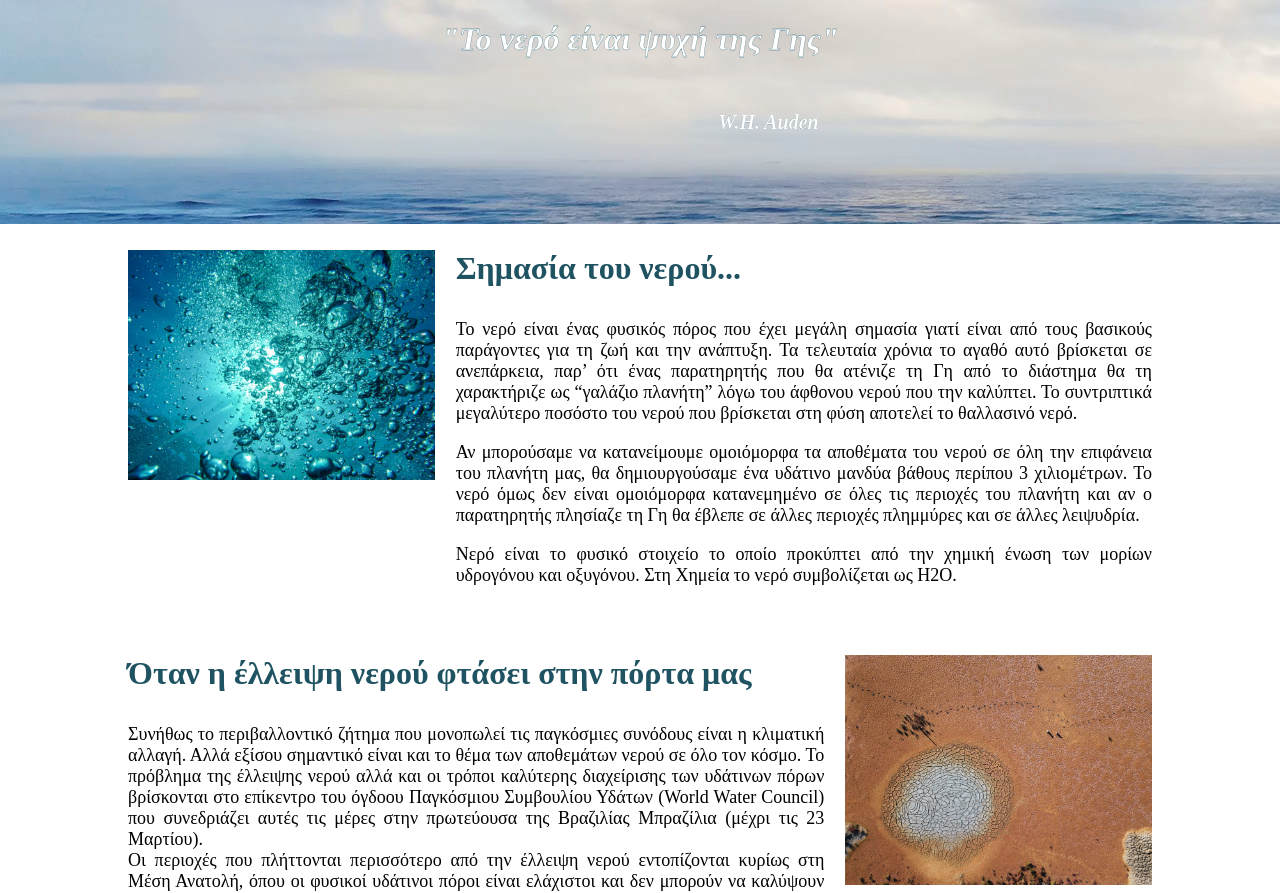
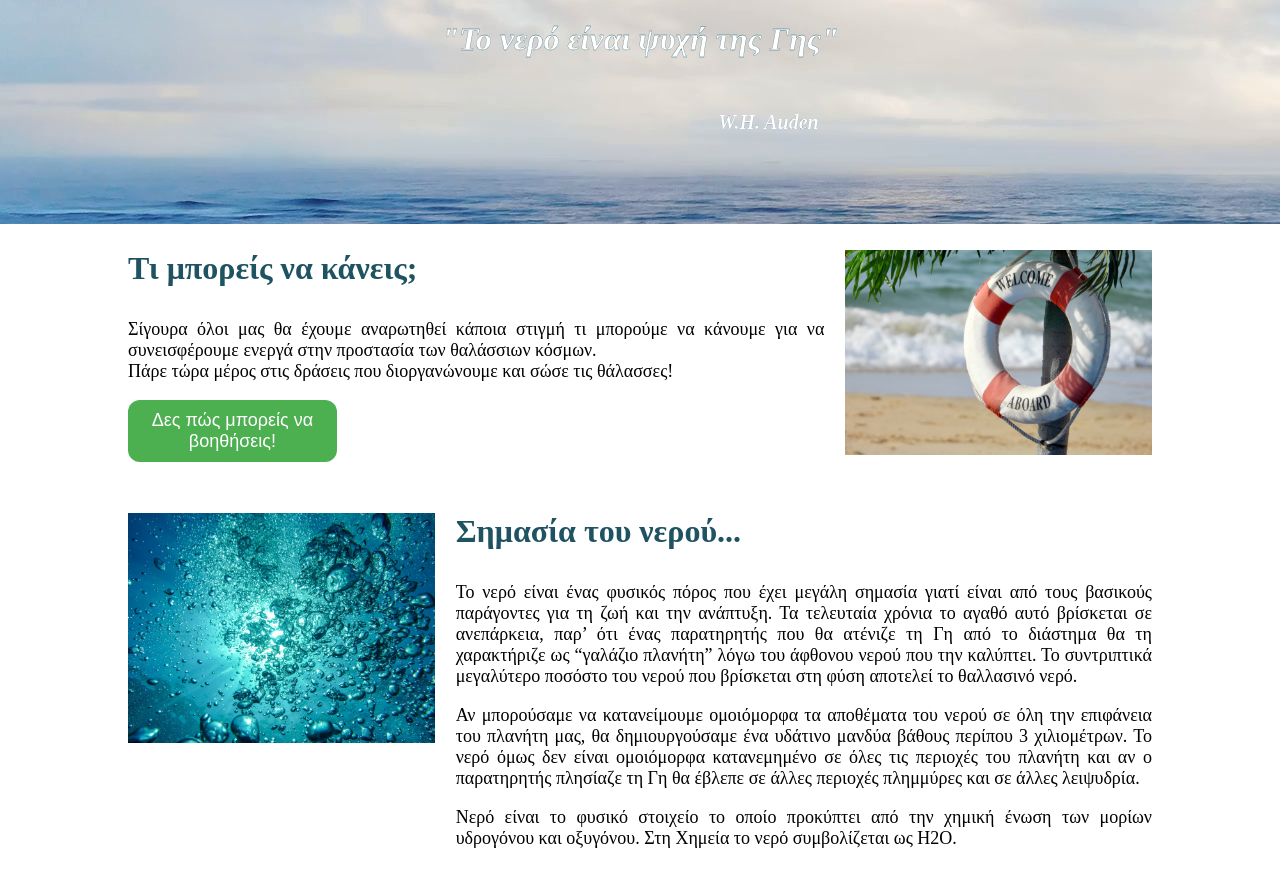
Before and after one commit to vrstelios/blue_life_csd_2021, a PHP site: page /Home.html in a window 1280 px wide. Shown: the part 1056-1949 px from the top of the page. Run offline with PHP 8.4, Linux system fonts and the light colour scheme.

Commit message:
προσθήκη στην αρχική: τι μπορείς να κάνεις και κουμπί για να πας στις δράσεις

```diff
--- a/Home.html
+++ b/Home.html
@@ -102,6 +102,21 @@
     <div>
         <h5><i>"Το νερό είναι ψυχή της Γης"</i></h5>
         <h6><i>W.H. Auden&emsp;</i></h6>
+    </div>
+</div>
+
+<div class="home_articles">
+    <div class="row">
+        <div class="column left2">
+            <h3>Τι μπορείς να κάνεις;</h3>
+            <p>Σίγουρα όλοι μας θα έχουμε αναρωτηθεί κάποια στιγμή τι μπορούμε να κάνουμε για να συνεισφέρουμε ενεργά στην προστασία των θαλάσσιων κόσμων.<br>
+                Πάρε τώρα μέρος στις δράσεις που διοργανώνουμε και σώσε τις θάλασσες!
+            </p>
+            <a href="Actions.html"><button class="youCanHelpHomeButton"> Δες πώς μπορείς να βοηθήσεις! </button></a>
+        </div>
+        <div class="column right2">
+            <img src="images/1.Home/Home_helpSea.jpg" alt="You can do it"/>
+        </div>
     </div>
 </div>
 
--- a/styles_home.css
+++ b/styles_home.css
@@ -155,3 +155,34 @@
 }
 
 /*--- Για την gallery ---*/
+
+/*--- Για το κουμπί θέλω να βοηθήσω και εγώ ---*/
+.home_articles .youCanHelpHomeButton {
+    background-color: #4CAF50;
+    border: none;
+    color: white;
+    padding: 10px 20px;
+    text-align: center;
+    text-decoration: none;
+    font-size: 18px;
+    cursor: pointer;
+    outline: none;
+    width: 30%;
+    height: auto;
+    border-radius: 12px;
+}
+
+.home_articles .youCanHelpHomeButton:active {
+    background-color: #3e8e41;
+    transform: translateY(4px);
+}
+
+.home_articles .text a:visited {
+    color: blue;
+}
+
+@media screen and (max-width: 800px) {
+    .home_articles .youCanHelpHomeButton {
+        width: 100%;
+    }
+}
```
Also changed, not shown: images/1.Home/Home_helpSea.jpg (added).
